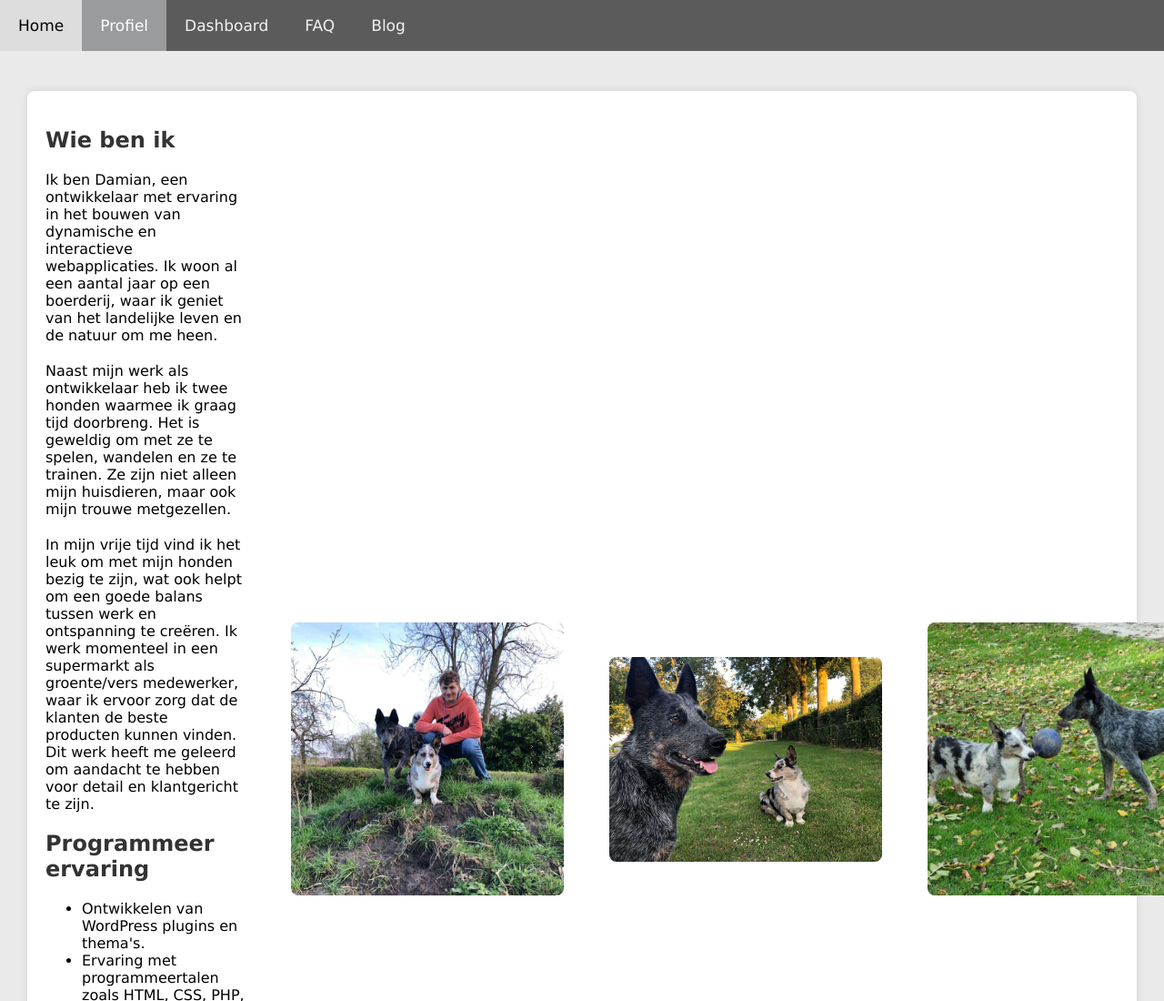
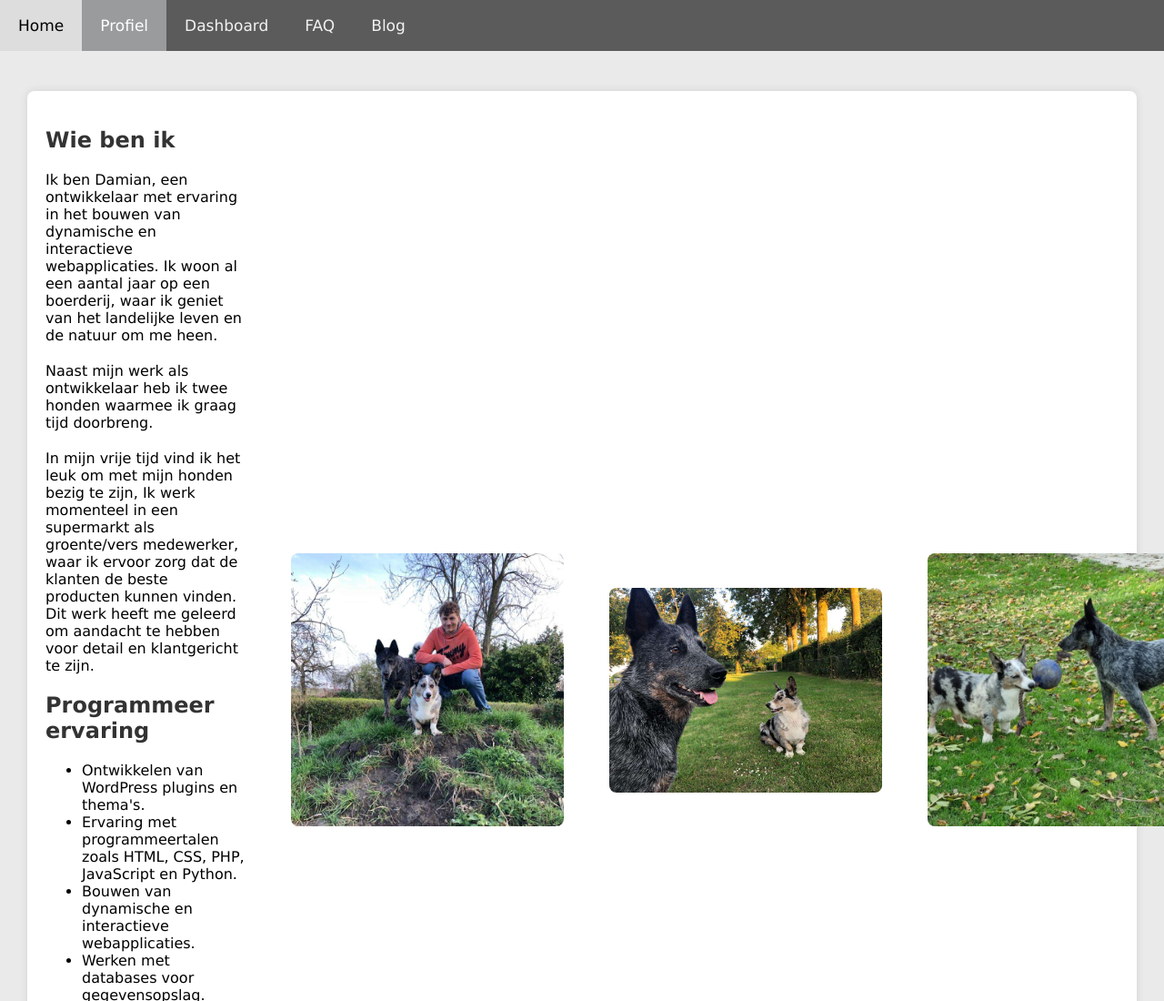
Before and after one commit to DSlui0056/DSlui0056, a plain HTML site: page pages/profile.html in a window 1280 px wide. Shown: the top 1100 px of the page at 91% size. Drawn offline with Linux system fonts and the light colour scheme.

Commit message:
final feedback changes

```diff
--- a/js/studypoints.js
+++ b/js/studypoints.js
@@ -95,6 +95,7 @@ function updateProgressBar() {
 
   nbsaWarning.style.display = ecTotal < targetEC ? 'block' : 'none';
 }
+
 
 function setupCourseForm() {
   const addForm = document.getElementById('addCourseForm');
--- a/pages/profile.html
+++ b/pages/profile.html
@@ -25,8 +25,8 @@
           <div class="text-section">
             <h2>Wie ben ik</h2>
             <p>Ik ben Damian, een ontwikkelaar met ervaring in het bouwen van dynamische en interactieve webapplicaties. Ik woon al een aantal jaar op een boerderij, waar ik geniet van het landelijke leven en de natuur om me heen.</p>
-            <p>Naast mijn werk als ontwikkelaar heb ik twee honden waarmee ik graag tijd doorbreng. Het is geweldig om met ze te spelen, wandelen en ze te trainen. Ze zijn niet alleen mijn huisdieren, maar ook mijn trouwe metgezellen.</p>
-            <p>In mijn vrije tijd vind ik het leuk om met mijn honden bezig te zijn, wat ook helpt om een goede balans tussen werk en ontspanning te creëren. Ik werk momenteel in een supermarkt als groente/vers medewerker, waar ik ervoor zorg dat de klanten de beste producten kunnen vinden. Dit werk heeft me geleerd om aandacht te hebben voor detail en klantgericht te zijn.</p>
+            <p>Naast mijn werk als ontwikkelaar heb ik twee honden waarmee ik graag tijd doorbreng.</p>
+            <p>In mijn vrije tijd vind ik het leuk om met mijn honden bezig te zijn, Ik werk momenteel in een supermarkt als groente/vers medewerker, waar ik ervoor zorg dat de klanten de beste producten kunnen vinden. Dit werk heeft me geleerd om aandacht te hebben voor detail en klantgericht te zijn.</p>
             <h2>Programmeer ervaring</h2>
             <ul>
               <li>Ontwikkelen van WordPress plugins en thema's.</li>
```
Also changed, not shown: images/achtergrond3.jpg (deleted).
